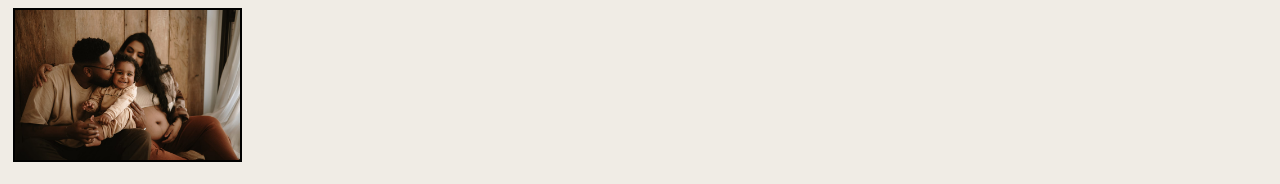
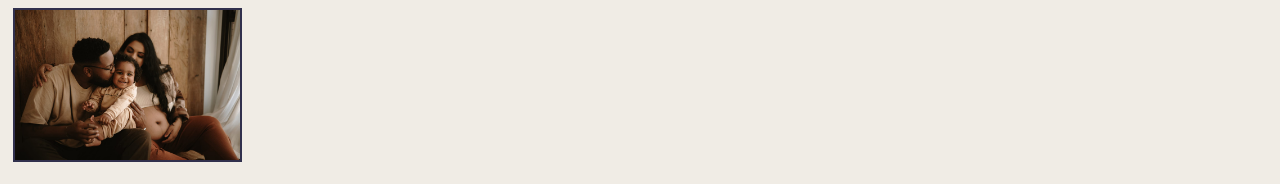
Before and after one commit to brunocsta/Capstone, a plain HTML site: page index.html in a window 1280 px wide. Shown: the top 184 px of the page. Drawn offline with Linux system fonts and the light colour scheme.

Commit message:
Update style.css

```diff
--- a/style.css
+++ b/style.css
@@ -54,7 +54,7 @@ h1 {
 }
 
 #foto-perfil {
-    border: 2.5px solid black;
+    border: 2.5px solid #31304D;
     margin-left: 5px;
 }
 
```
